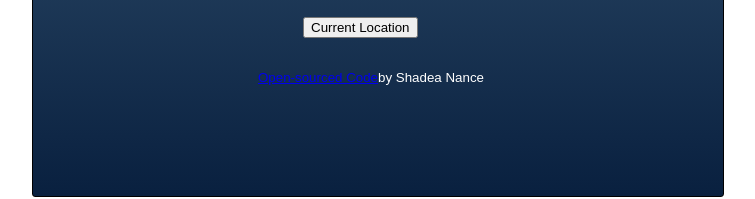
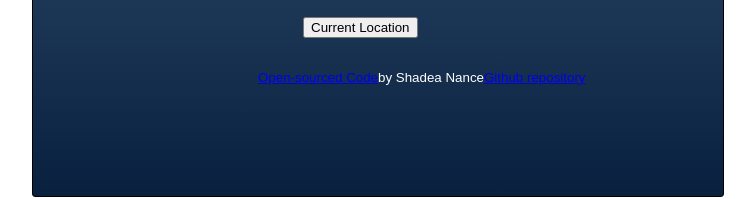
Before and after one commit to Shay9/Week-4-React, a React (Create React App) app: page / in a window 1280 px wide. Shown: the part 628-827 px from the top of the page, without its empty margins (262-1017 px from the left). Built offline with nearby package versions, Linux system fonts and the light colour scheme.

Commit message:
link to repository added

```diff
--- a/src/Weather.js
+++ b/src/Weather.js
@@ -64,6 +64,13 @@ export default function Weather() {
               Open-sourced Code
             </a>
             by Shadea Nance
+            <a
+            href="https://github.com/Shay9/Week-4-React"
+            target="_blank"
+            rel="noreferrer"
+            >
+              Github repository
+            </a>
           </small>
         </footer>
       </div>
```
